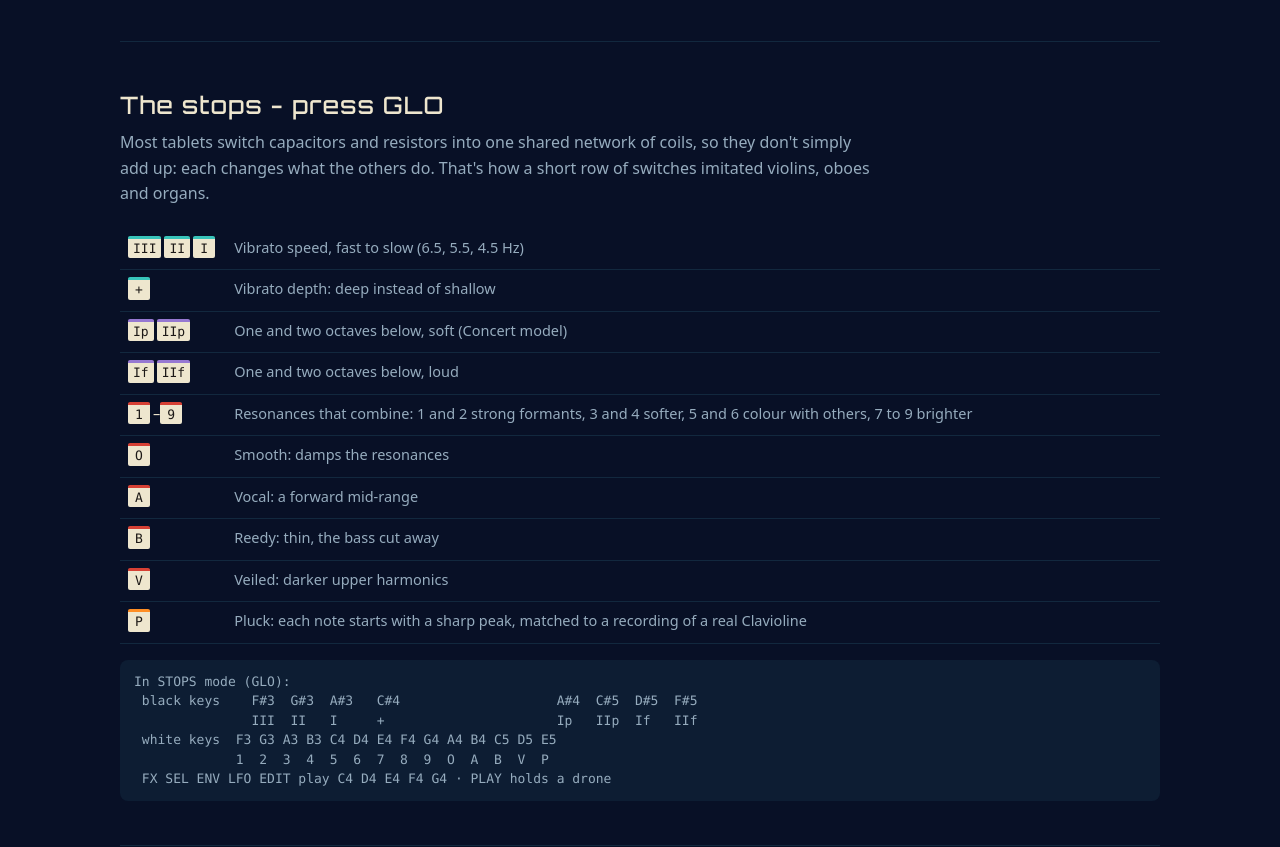
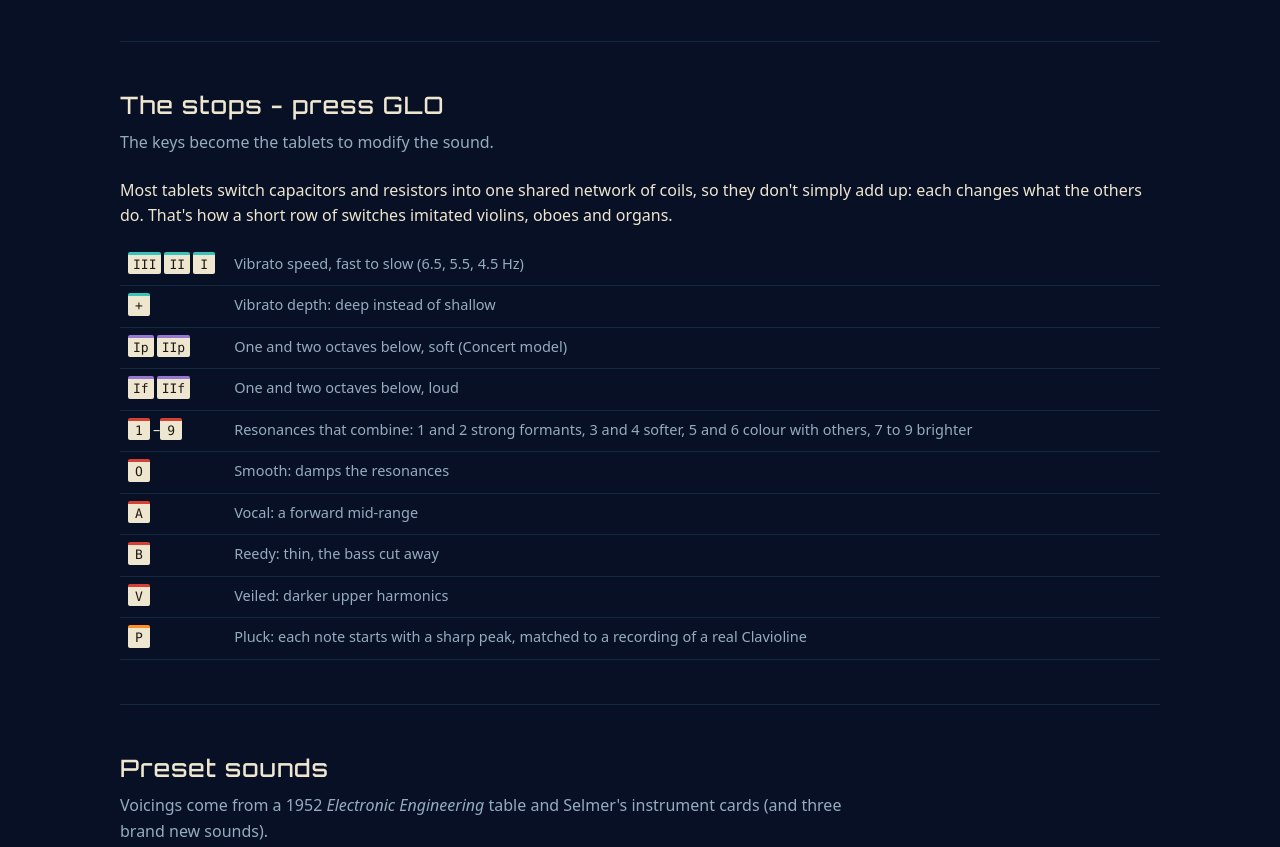
Before and after one commit to MammothCheese/clavioline, a plain HTML site: page docs/index.html in a window 1280 px wide. Shown: the part 1164-2011 px from the top of the page. Drawn offline with Linux system fonts and the light colour scheme.

Commit message:
Update stops section content in index.html
Revised the description of the stops section and removed the keys information.

```diff
--- a/docs/index.html
+++ b/docs/index.html
@@ -112,7 +112,7 @@ footer a { color: var(--chrome); }
 
 <section id="stops">
   <h2>The stops - press GLO</h2>
-  <p class="sub">Most tablets switch capacitors and resistors into one shared network of coils, so they don't simply add up: each changes what the others do. That's how a short row of switches imitated violins, oboes and organs.</p>
+  <p class="sub">The keys become the tablets to modify the sound.</p><p>Most tablets switch capacitors and resistors into one shared network of coils, so they don't simply add up: each changes what the others do. That's how a short row of switches imitated violins, oboes and organs.</p>
   <div class="stops">
     <div>
       <table class="tabs">
@@ -127,13 +127,6 @@ footer a { color: var(--chrome); }
         <tr><td><span class="chip">V</span></td><td>Veiled: darker upper harmonics</td></tr>
         <tr><td><span class="chip p">P</span></td><td>Pluck: each note starts with a sharp peak, matched to a recording of a real Clavioline</td></tr>
       </table>
-      <div class="keys">In STOPS mode (GLO):
- black keys    F#3  G#3  A#3   C#4                    A#4  C#5  D#5  F#5
-               III  II   I     +                      Ip   IIp  If   IIf
- white keys  F3 G3 A3 B3 C4 D4 E4 F4 G4 A4 B4 C5 D5 E5
-             1  2  3  4  5  6  7  8  9  O  A  B  V  P
- FX SEL ENV LFO EDIT play C4 D4 E4 F4 G4 · PLAY holds a drone</div>
-    </div>
   </div>
 </section>
 
```
